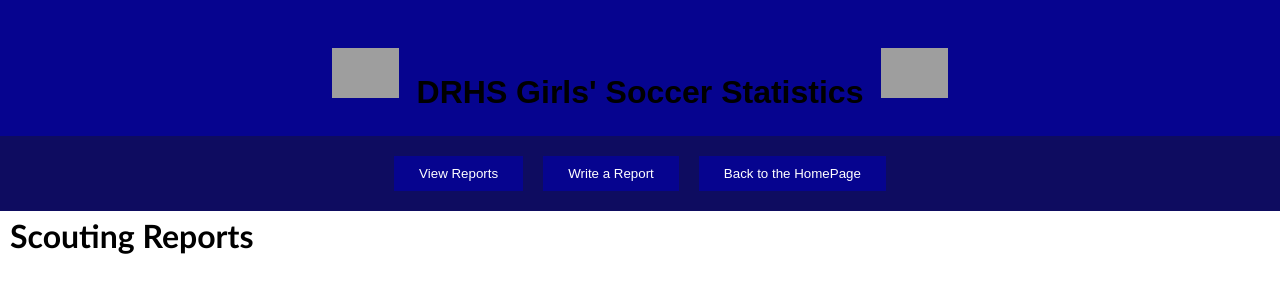
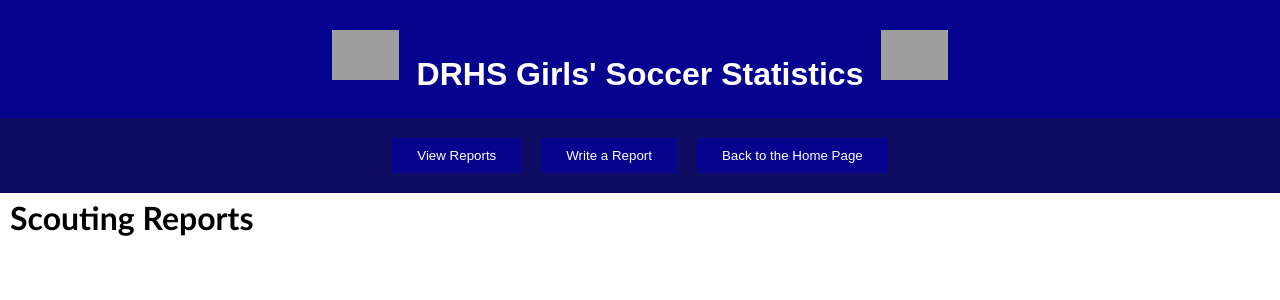
Before and after one commit to mopaws/SoccerStats, a Flask app: page / in a window 1280 px wide. Shown: the top 300 px of the page. Run offline with Flask 3, Linux system fonts and the light colour scheme; data that the repository does not hold is empty; some libraries are stand-ins or nearby versions; grey boxes are pictures that could not be loaded.

Commit message:
Update base.html

```diff
--- a/templates/base.html
+++ b/templates/base.html
@@ -9,11 +9,10 @@
     <link rel="stylesheet" href="{{ url_for('static', filename='report.css') }}">
 </head>
 <body>
-    <div id="space">&nbsp;</div>
     <h1 id="heading">
         <img id="logo" src="/templates/soccerCrest.png" height=50>
 
-        <span> DRHS Girls' Soccer Statistics</span>
+        <span id="title"> DRHS Girls' Soccer Statistics</span>
         <img id="logo" src="/templates/soccerCrest.png" height=50>
     </h1>
 
@@ -27,11 +26,11 @@
       <button class="current"><a href="./scouting.html">Scouting Report</a></button>-->
       <button><a href="{{ url_for('main') }}">View Reports</a></button>
       <button><a href="{{ url_for('create') }}">Write a Report</a></button>
-      <button><a href="https://drhscit.org/drss/SoccerStats/">Back to the HomePage</a></button>
+      <button><a href="https://drhscit.org/drss/SoccerStats/">Back to the Home Page</a></button>
 
 
 
-      <dialog id="popup">
+      <!-- <dialog id="popup">
           <h2>New Game</h2>
           <form id="gameDeets" action="newGame.html" onsubmit=getData()>
               <select id="oppSelect">
@@ -47,7 +46,7 @@
               <button type="button" onclick=closePopup()>Close</button>
           </form>
 
-      </dialog>
+      </dialog> -->
 
   </nav>
   </div>
```
